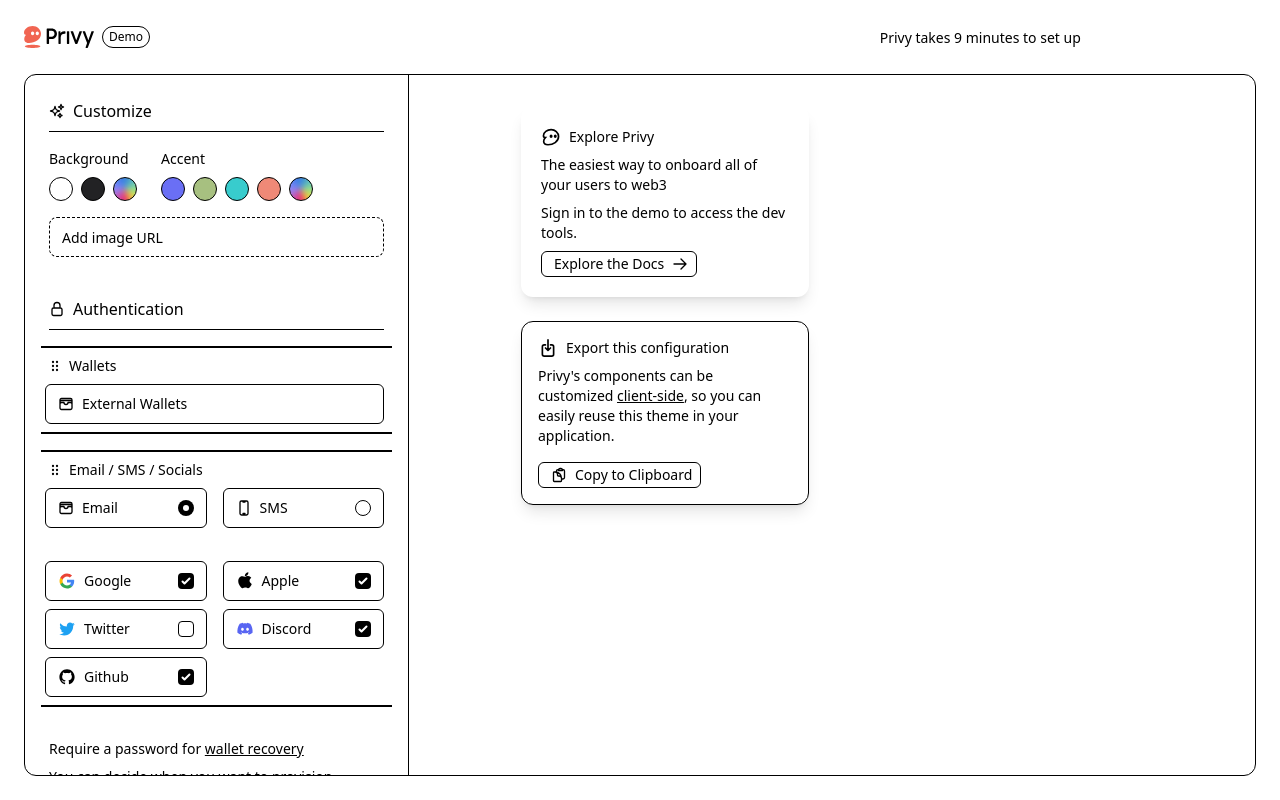
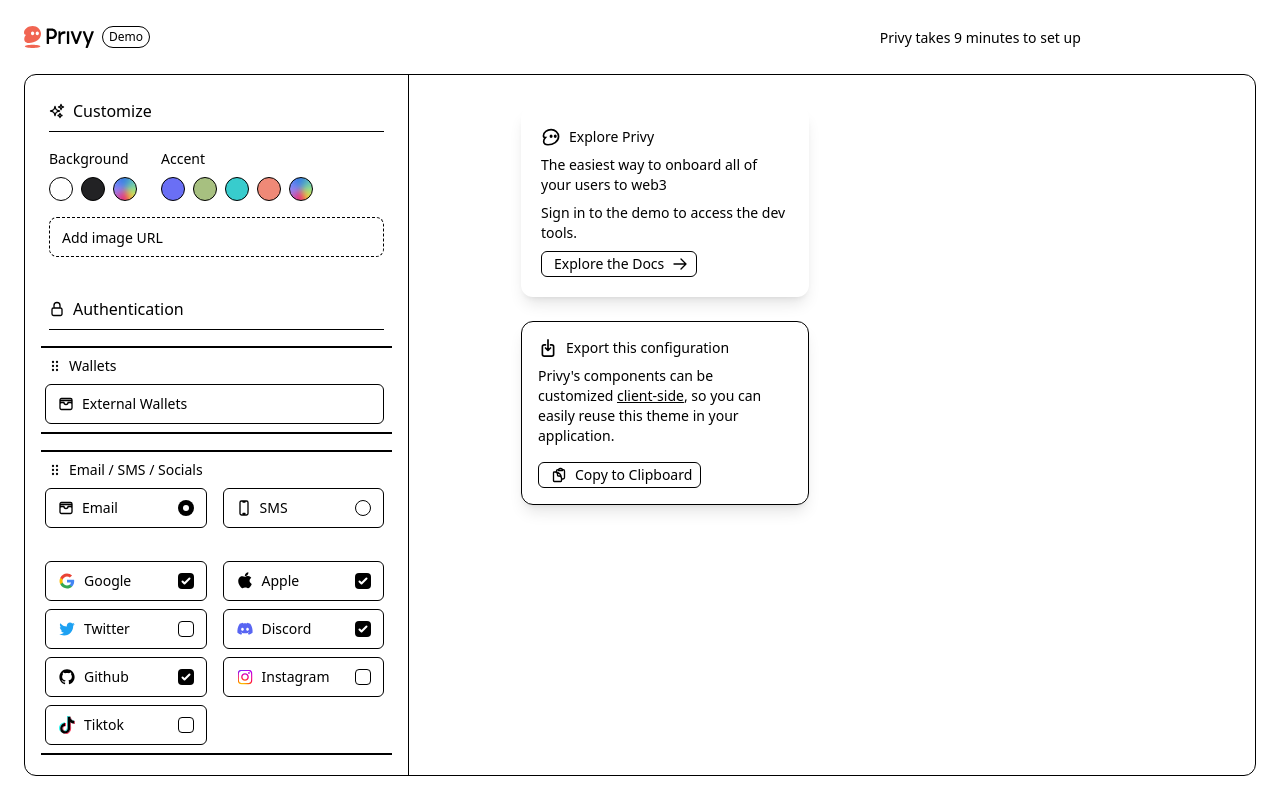
Before and after one commit to privy-io/auth-demo, a Next.js app: page / in a window 1280 px wide. Built offline with nearby package versions, Linux system fonts and the light colour scheme; no server answers.

Commit message:
feat:add instagram and tiktok social login capabilities

```diff
--- a/components/canvas-sidebar-auth-config.tsx
+++ b/components/canvas-sidebar-auth-config.tsx
@@ -20,6 +20,7 @@
 import Image from 'next/image';
 import AppleIcon from './icons/social/apple';
 import GitHubIcon from './icons/social/github';
+import TiktokIcon from './icons/social/tiktok';
 
 function getLogo(hex: `#${string}`, userLogoUrl: string) {
   return isValidUrl(userLogoUrl) ? userLogoUrl : isDark(hex) ? privyLogoDark : privyLogo;
@@ -499,7 +500,7 @@
                   />
                 </WalletButton>
               </div>
-              <div className="flex gap-x-4 pr-4">
+              <div className="flex gap-x-4">
                 <WalletButton
                   className={classNames('w-1/2', !hasSocials ? 'opacity-50' : '')}
                   icon={
@@ -521,6 +522,64 @@
                         loginMethods: e.target.checked
                           ? [...(config.loginMethods ?? []), 'github']
                           : (config.loginMethods ?? []).filter((m) => m !== 'github'),
+                      });
+                    }}
+                  />
+                </WalletButton>
+                <WalletButton
+                  className={classNames('w-1/2', !hasSocials ? 'opacity-50' : '')}
+                  icon={
+                    <div className="h-[1.125rem] w-[1.125rem] shrink-0 grow-0">
+                      <Image
+                        src="/social-icons/color/instagram.svg"
+                        height={18}
+                        width={18}
+                        alt="Instagram"
+                      />
+                    </div>
+                  }
+                  label="Instagram"
+                >
+                  <input
+                    className="shrink-0 grow-0"
+                    type="checkbox"
+                    name="wallet"
+                    disabled={!hasSocials}
+                    checked={config?.loginMethods?.includes('instagram') ?? false}
+                    onChange={(e) => {
+                      setConfig?.({
+                        ...config,
+                        loginMethods: e.target.checked
+                          ? [...(config.loginMethods ?? []), 'instagram']
+                          : (config.loginMethods ?? []).filter((m) => m !== 'instagram'),
+                      });
+                    }}
+                  />
+                </WalletButton>
+              </div>
+
+              <div className="flex gap-x-4 pr-4">
+                <WalletButton
+                  className={classNames('w-1/2', !hasSocials ? 'opacity-50' : '')}
+                  icon={
+                    <div className="h-[1.125rem] w-[1.125rem] shrink-0 grow-0">
+                      <TiktokIcon width={18} height={18} />
+                    </div>
+                  }
+                  label="Tiktok"
+                >
+                  <input
+                    className="shrink-0 grow-0"
+                    type="checkbox"
+                    name="wallet"
+                    disabled={!hasSocials}
+                    checked={config?.loginMethods?.includes('tiktok') ?? false}
+                    onChange={(e) => {
+                      setConfig?.({
+                        ...config,
+                        loginMethods: e.target.checked
+                          ? [...(config.loginMethods ?? []), 'tiktok']
+                          : (config.loginMethods ?? []).filter((m) => m !== 'tiktok'),
                       });
                     }}
                   />
--- /dev/null
+++ b/components/icons/social/tiktok.tsx
@@ -0,0 +1,37 @@
+export default function TiktokIcon({
+  className,
+  height = 24,
+  width = 24,
+}: {
+  className?: string;
+  height?: number;
+  width?: number;
+}) {
+  return (
+    <svg
+      xmlns="http://www.w3.org/2000/svg"
+      fillRule="evenodd"
+      clipRule="evenodd"
+      imageRendering="optimizeQuality"
+      shapeRendering="geometricPrecision"
+      textRendering="geometricPrecision"
+      viewBox="0 0 293768 333327"
+      className={className}
+      height={height}
+      width={width}
+    >
+      <path
+        fill="#26f4ee"
+        d="M204958 0c5369 45832 32829 78170 77253 81022v43471l-287 27V87593c-44424-2850-69965-30183-75333-76015l-47060-1v192819c6791 86790-60835 89368-86703 56462 30342 18977 79608 6642 73766-68039V0h58365zM78515 319644c-26591-5471-50770-21358-64969-44588-34496-56437-3401-148418 96651-157884v54345l-164 27v-40773C17274 145544 7961 245185 33650 286633c9906 15984 26169 27227 44864 33011z"
+      />
+      <path
+        fill="#fb2c53"
+        d="M218434 11587c3505 29920 15609 55386 35948 70259-27522-10602-43651-34934-47791-70262l11843 3zm63489 82463c3786 804 7734 1348 11844 1611v51530c-25770 2537-48321-5946-74600-21749l4034 88251c0 28460 106 41467-15166 67648-34260 58734-95927 63376-137628 35401 54529 22502 137077-4810 136916-103049v-96320c26279 15803 48830 24286 74600 21748V94050zm-171890 37247c5390-1122 11048-1985 16998-2548v54345c-21666 3569-35427 10222-41862 22528-20267 38754 5827 69491 35017 74111-33931 5638-73721-28750-49999-74111 6434-12304 18180-18959 39846-22528v-51797zm64479-119719h1808-1808z"
+      />
+      <path
+        d="M206590 11578c5369 45832 30910 73164 75333 76015v51528c-25770 2539-48321-5945-74600-21748v96320c206 125717-135035 135283-173673 72939-25688-41449-16376-141089 76383-155862v52323c-21666 3569-33412 10224-39846 22528-39762 76035 98926 121273 89342-1225V11577l47060 1z"
+        fill="currentColor"
+      />
+    </svg>
+  );
+}
--- a/pages/dashboard.tsx
+++ b/pages/dashboard.tsx
@@ -40,6 +40,7 @@
 import PrivyBlobIcon from '../components/icons/outline/privy-blob';
 import GitHubIcon from '../components/icons/social/github';
 import AppleIcon from '../components/icons/social/apple';
+import TiktokIcon from '../components/icons/social/tiktok';
 
 export default function DashboardPage() {
   const router = useRouter();
@@ -86,6 +87,10 @@
     unlinkTwitter,
     linkDiscord,
     unlinkDiscord,
+    linkInstagram,
+    unlinkInstagram,
+    linkTiktok,
+    unlinkTiktok,
     linkGithub,
     unlinkGithub,
     linkApple,
@@ -139,6 +144,12 @@
 
   const discordSubject = user?.discord?.subject;
   const discordUsername = user?.discord?.username;
+
+  const instagramSubject = user?.instagram?.subject;
+  const instagramUsername = user?.instagram?.username;
+
+  const tiktokSubject = user?.tiktok?.subject;
+  const tiktokUsername = user?.tiktok?.username;
 
   const githubSubject = user?.github?.subject;
   const githubUsername = user?.github?.username;
@@ -465,7 +476,7 @@
                           src="/social-icons/color/discord.svg"
                           height={20}
                           width={20}
-                          alt="Google"
+                          alt="Discord"
                         />
                       </div>
                     }
@@ -477,6 +488,43 @@
                       unlinkDiscord(discordSubject as string);
                     }}
                     linkAction={linkDiscord}
+                  />
+
+                  <AuthLinker
+                    socialIcon={
+                      <div className="h-[1.125rem] w-[1.125rem] shrink-0 grow-0">
+                        <Image
+                          src="/social-icons/color/instagram.svg"
+                          height={20}
+                          width={20}
+                          alt="Instagram"
+                        />
+                      </div>
+                    }
+                    label="Instagram"
+                    linkedLabel={`${instagramUsername}`}
+                    canUnlink={canRemoveAccount}
+                    isLinked={!!instagramSubject}
+                    unlinkAction={() => {
+                      unlinkInstagram(instagramSubject as string);
+                    }}
+                    linkAction={linkInstagram}
+                  />
+
+                  <AuthLinker
+                    socialIcon={
+                      <div className="h-[1.125rem] w-[1.125rem] shrink-0 grow-0">
+                        <TiktokIcon height={20} width={20} />
+                      </div>
+                    }
+                    label="Tiktok"
+                    linkedLabel={`${tiktokUsername}`}
+                    canUnlink={canRemoveAccount}
+                    isLinked={!!tiktokSubject}
+                    unlinkAction={() => {
+                      unlinkTiktok(tiktokSubject as string);
+                    }}
+                    linkAction={linkTiktok}
                   />
 
                   <AuthLinker
```
